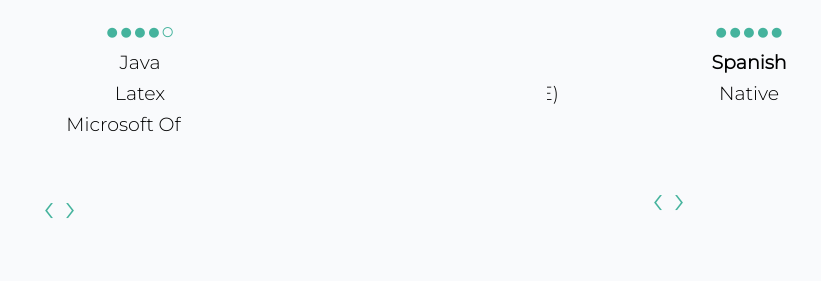
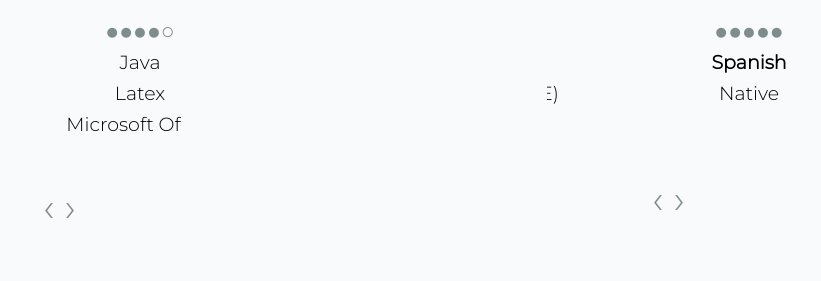
Before and after one commit to Alexra97/alexra97.github.io, a plain HTML site: page index.html in a window 1280 px wide. Shown: the part 2707-2988 px from the top of the page, 276-1097 px from the left. Drawn offline with nearby package versions, Linux system fonts and the light colour scheme.

Commit message:
Update estilos.css

```diff
--- a/estilos.css
+++ b/estilos.css
@@ -231,7 +231,7 @@ button.owl-prev, button.owl-next {
 }
 
 span {
-    color: #45B39D;
+    color: #7F8C8D;
 }
 
 /* HEADER CONTACT */
```
